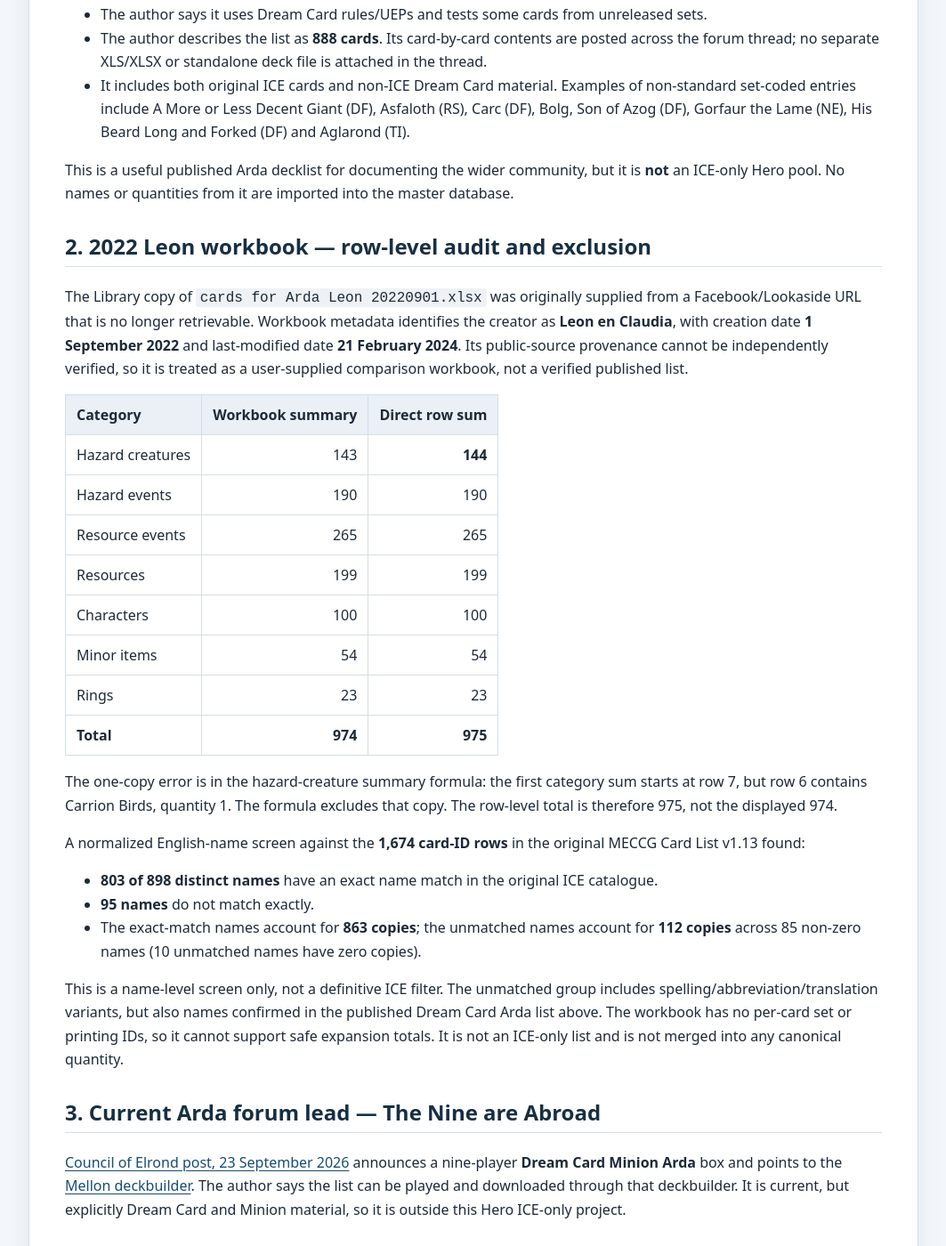
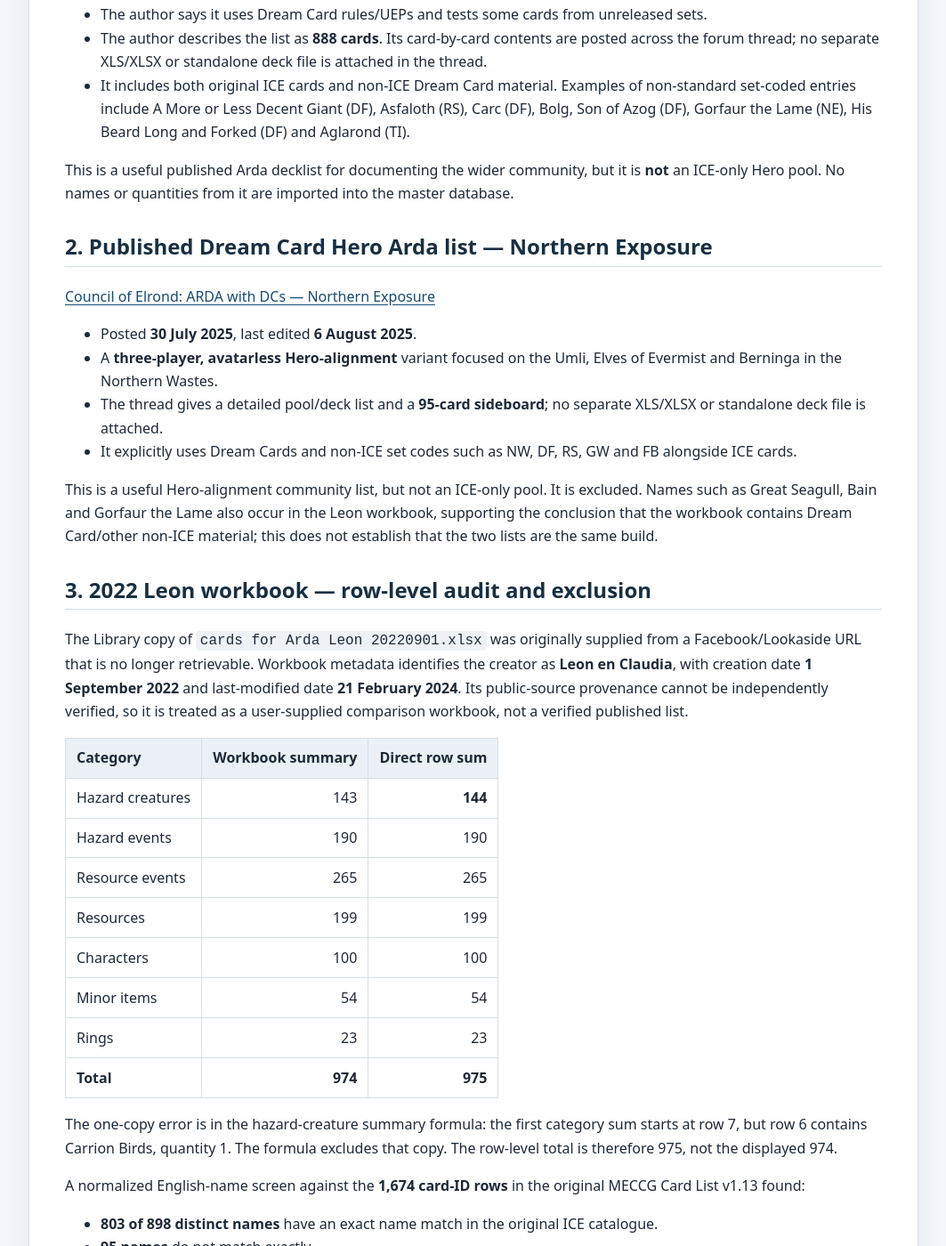
Before and after one commit to JamSpot/meccg-arda-master-database, a Jekyll site: the page built from docs/research-watch-2026-11-14.md, in a window 1280 px wide and 1400 px high, scrolled down 724 px. Shown: the whole window at 89% size, without its empty margins (108-1171 px from the left). Built offline with Jekyll 4.4.1, drawn with Linux system fonts in a browser that asks for light colours; some of the changed text lies outside the part shown.

Commit message:
Add Northern Exposure Dream Card Arda source review

```diff
--- a/docs/research-watch-2026-11-14.md
+++ b/docs/research-watch-2026-11-14.md
@@ -21,7 +21,18 @@ title: Research watch — 14 November 2026
 
 This is a useful published Arda decklist for documenting the wider community, but it is **not** an ICE-only Hero pool. No names or quantities from it are imported into the master database.
 
-## 2. 2022 Leon workbook — row-level audit and exclusion
+## 2. Published Dream Card Hero Arda list — Northern Exposure
+
+[Council of Elrond: ARDA with DCs — Northern Exposure](https://councilofelrond.org/forum/viewtopic.php?t=5233)
+
+- Posted **30 July 2025**, last edited **6 August 2025**.
+- A **three-player, avatarless Hero-alignment** variant focused on the Umli, Elves of Evermist and Berninga in the Northern Wastes.
+- The thread gives a detailed pool/deck list and a **95-card sideboard**; no separate XLS/XLSX or standalone deck file is attached.
+- It explicitly uses Dream Cards and non-ICE set codes such as NW, DF, RS, GW and FB alongside ICE cards.
+
+This is a useful Hero-alignment community list, but not an ICE-only pool. It is excluded. Names such as Great Seagull, Bain and Gorfaur the Lame also occur in the Leon workbook, supporting the conclusion that the workbook contains Dream Card/other non-ICE material; this does not establish that the two lists are the same build.
+
+## 3. 2022 Leon workbook — row-level audit and exclusion
 
 The Library copy of `cards for Arda Leon 20220901.xlsx` was originally supplied from a Facebook/Lookaside URL that is no longer retrievable. Workbook metadata identifies the creator as **Leon en Claudia**, with creation date **1 September 2022** and last-modified date **21 February 2024**. Its public-source provenance cannot be independently verified, so it is treated as a user-supplied comparison workbook, not a verified published list.
 
@@ -46,15 +57,15 @@ A normalized English-name screen against the **1,674 card-ID rows** in the origi
 
 This is a name-level screen only, not a definitive ICE filter. The unmatched group includes spelling/abbreviation/translation variants, but also names confirmed in the published Dream Card Arda list above. The workbook has no per-card set or printing IDs, so it cannot support safe expansion totals. It is not an ICE-only list and is not merged into any canonical quantity.
 
-## 3. Current Arda forum lead — The Nine are Abroad
+## 4. Current Arda forum lead — The Nine are Abroad
 
 [Council of Elrond post, 23 September 2026](https://councilofelrond.org/forum/viewtopic.php?t=5369) announces a nine-player **Dream Card Minion Arda** box and points to the [Mellon deckbuilder](https://meccg.herokuapp.com/#/decks). The author says the list can be played and downloaded through that deckbuilder. It is current, but explicitly Dream Card and Minion material, so it is outside this Hero ICE-only project.
 
-## 4. BoardGameGeek file archive check
+## 5. BoardGameGeek file archive check
 
 The current [BoardGameGeek MECCG files index](https://boardgamegeek.com/boardgame/1915/middle-earth/files) surfaces the *Compiled Arda Ruleset — Hero* (15 March 2024) and older Arda resources, but no newer ICE-only Hero Arda card pool. The compiled ruleset is a rules reference, not a card-quantity source.
 
-## 5. Canonical quantities — unchanged
+## 6. Canonical quantities — unchanged
 
 | Expansion | Gandalf Gene explicit copies |
 |---|---:|
```
